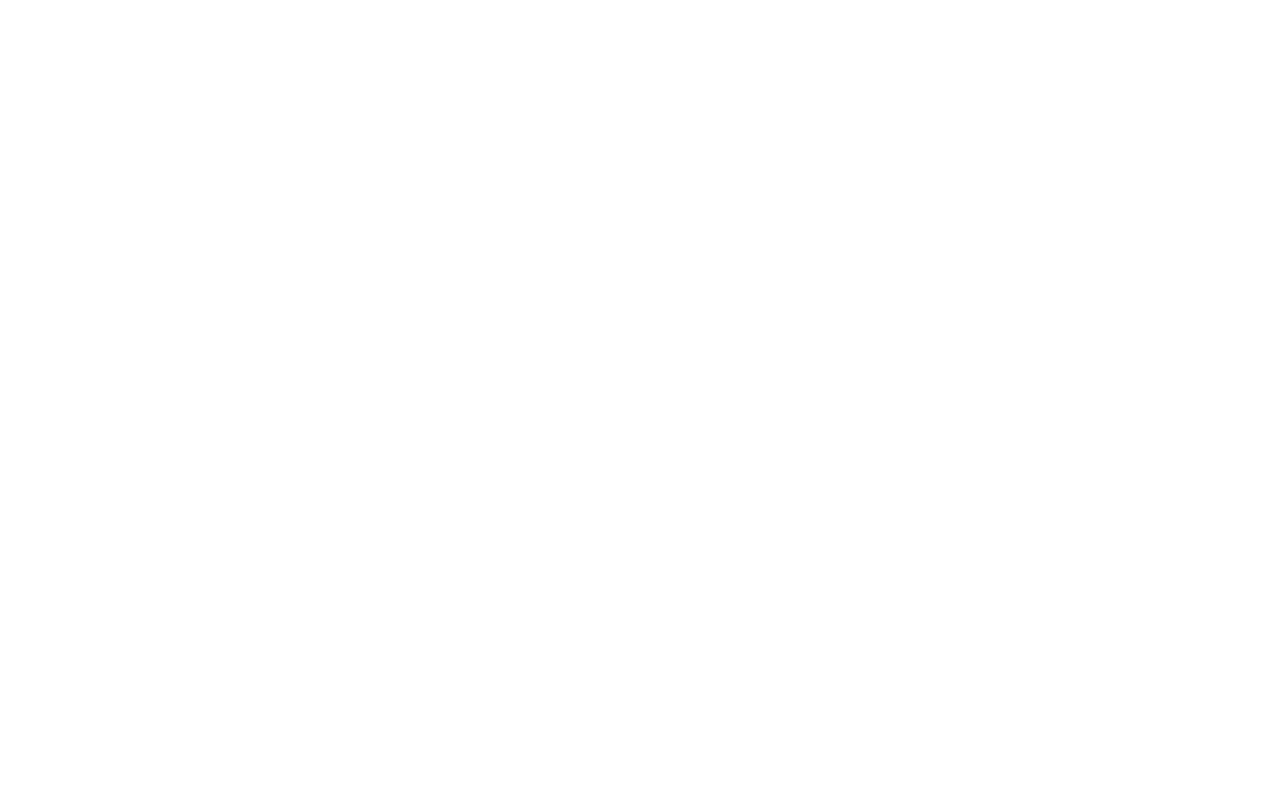
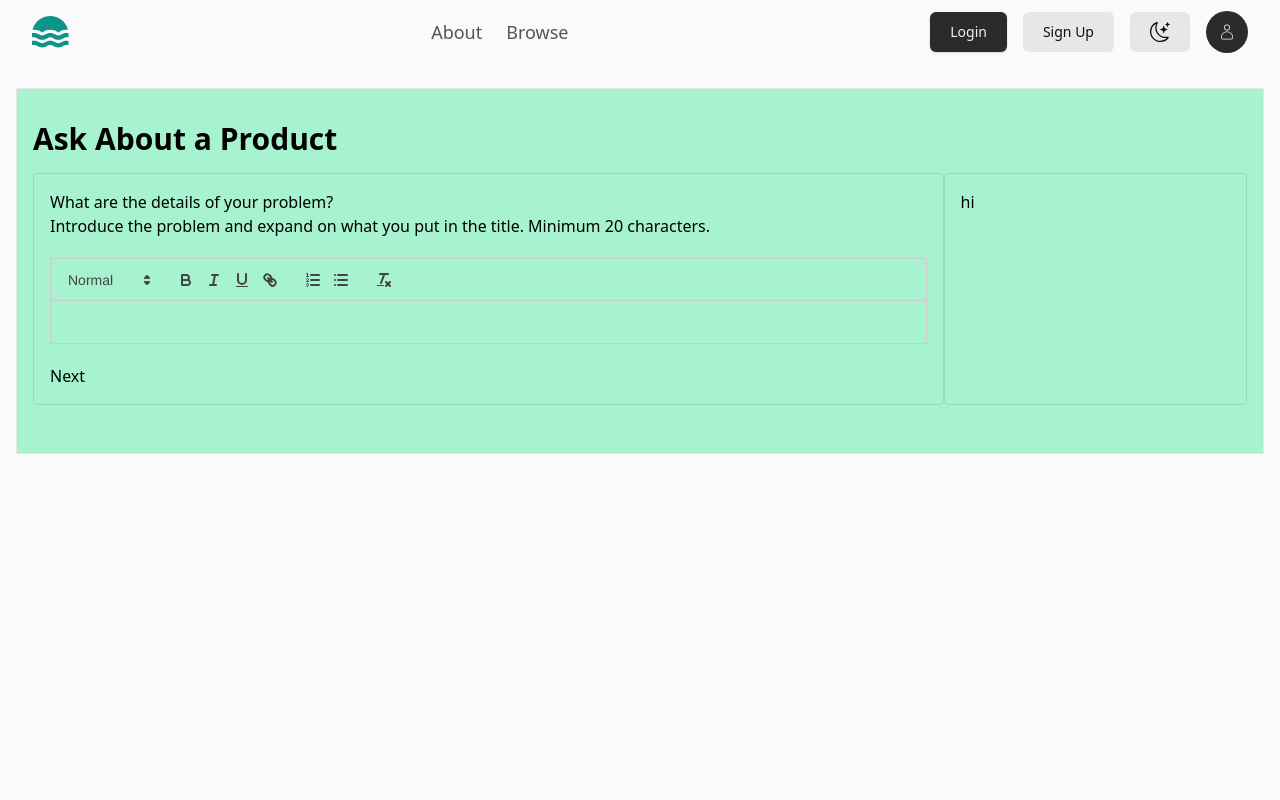
Before and after one commit to iamrmrishan/project-lunas-frontend, a React (Create React App) app: page /create-post in a window 1280 px wide. Before the commit this address had no page. Shown: the top 800 px of the page. Built offline with nearby package versions, Linux system fonts and the light colour scheme.

Commit message:
reslove conflicts

```diff
--- a/src/components/organisms/header/index.tsx
+++ b/src/components/organisms/header/index.tsx
@@ -11,7 +11,12 @@
 import Dropdown from "components/molecules/dropdown";
 import { useAuth } from "../../../providers/auth-provider";
 
-export const Header: React.FC = ({}) => {
+interface HeaderProps {
+  showPosts?: () => void;
+  selected?: string;
+}
+
+export const Header: React.FC<HeaderProps> = ({ showPosts, selected }) => {
   const { isAuthenticated } = useAuth();
   const [isLoginModalOpen, setIsLoginModalOpen] = useState(false);
   const [isSignupModalOpen, setIsSignupModalOpen] = useState(false);
@@ -62,8 +67,19 @@
           <Logo />
           <nav aria-label="Site Nav" className="hidden md:block">
             <ul className="flex items-center gap-6 text-sm">
-              <NavLink to="/profile" label="About" dropdown={false} />
-              <NavLink to="/browse" label="Browse" dropdown={false} />
+              <NavLink
+                to="/profile"
+                label="About"
+                dropdown={false}
+                selected={selected == "About"}
+              />
+              <NavLink
+                to="/browse"
+                label="Browse"
+                dropdown={false}
+                onClick={showPosts}
+                selected={selected == "Browse"}
+              />
               {isAuthenticated && (
                 <>
                   <NavLink
--- a/src/pages/browse.tsx
+++ b/src/pages/browse.tsx
@@ -19,7 +19,7 @@
 
   return (
     <>
-      <Header />
+      <Header selected="browse"  />
       <Container>
         <div className="container mx-auto lg:px-8 md:px-6 sm:px-4 py-6 dark:bg-secondaryColor bg-primaryColor">
           <div className="grid grid-cols-4 gap-6">
--- a/src/pages/post.tsx
+++ b/src/pages/post.tsx
@@ -14,7 +14,6 @@
 import { NavigationType, useNavigationType } from 'react-router-dom';
 import { Comment } from 'interfaces/comment-interface';
 import Comments from 'components/molecules/comments';
-
 
 const PostPage: React.FC = () => {
   const { id } = useParams<{ id: string }>();
--- a/src/routes.tsx
+++ b/src/routes.tsx
@@ -13,6 +13,7 @@
       <Route path="/browse" Component={BrowsePage} />
       <Route path="/profile" Component={ProfilePage} />
       <Route path="/post/:id/:title" Component={PostPage} />
+      <Route path="/create-post" Component={CreatePostPage} />
     </Routes>
   );
 };
```
Also changed, not shown: src/components/molecules/create-post/index.tsx (+15 -14 lines).
